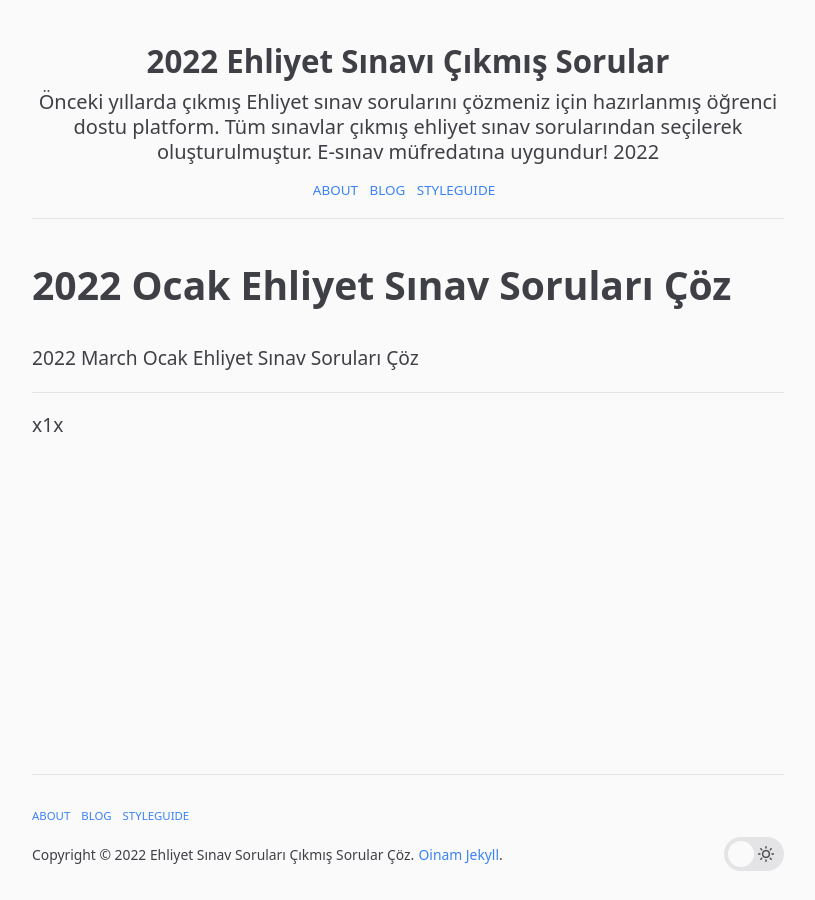
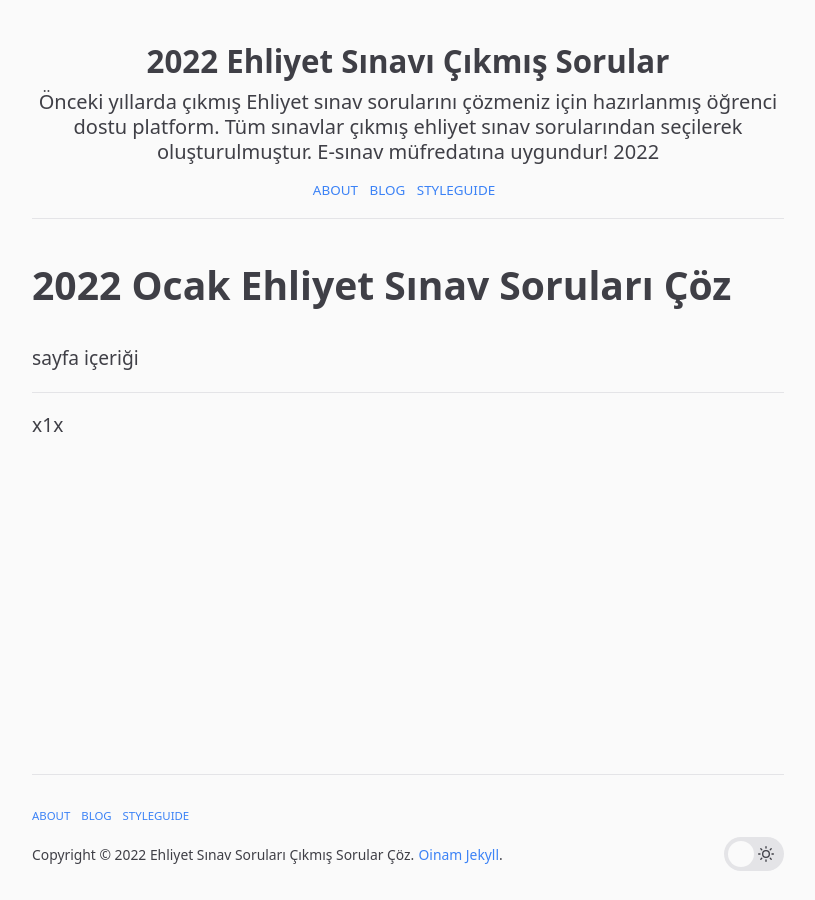
Before and after one commit to ehliyetsinav/ehliyetsinav.github.io, a Jekyll site: the page built from ocak.md, in a window 1280 px wide. Shown: the whole page, without its empty margins (232-1047 px from the left). Built offline with Jekyll 4.4.1, drawn with Linux system fonts in a browser that asks for light colours.

Commit message:
Update ocak.md

```diff
--- a/ocak.md
+++ b/ocak.md
@@ -3,8 +3,7 @@ layout: page
 title: Ocak Ehliyet Sınav Soruları Çöz
 permalink: /ehliyet-sinav-sorulari-ocak/
 ---
- {{ "now" | date: "%Y %B" }} Ocak Ehliyet Sınav Soruları Çöz
-
+sayfa içeriği
 
 
 
```
